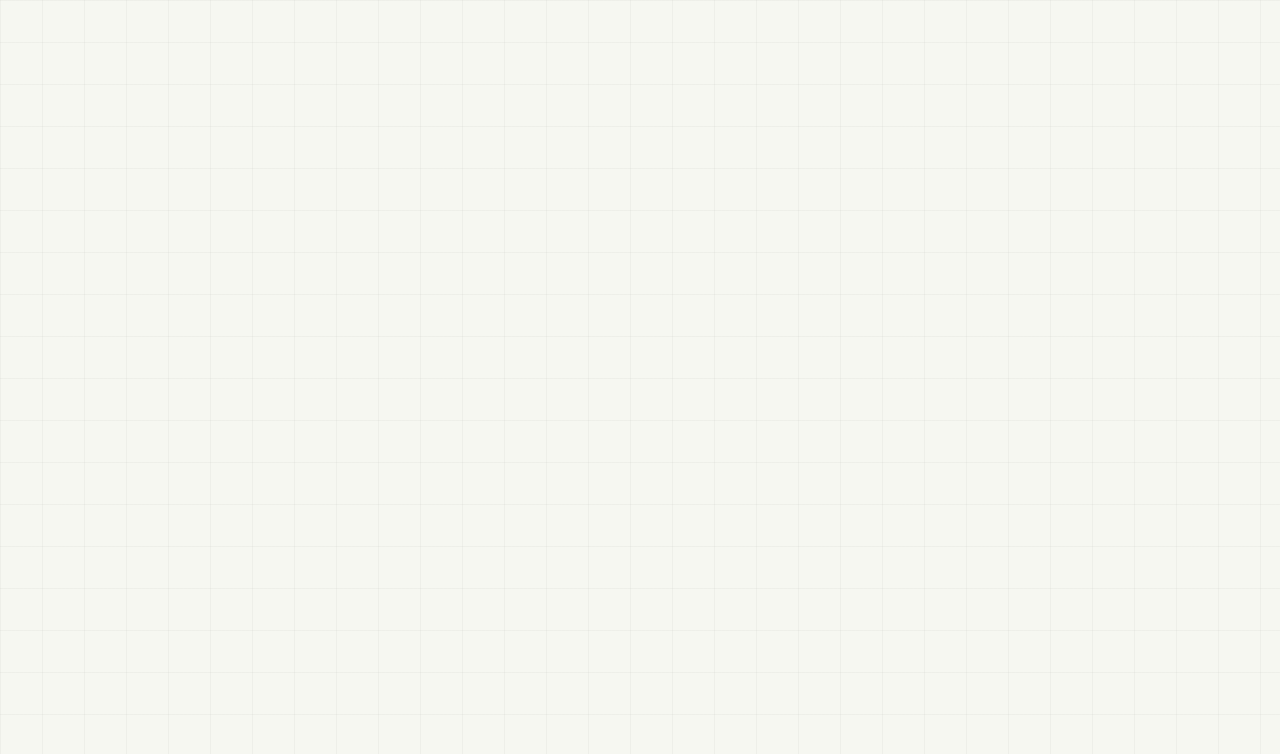
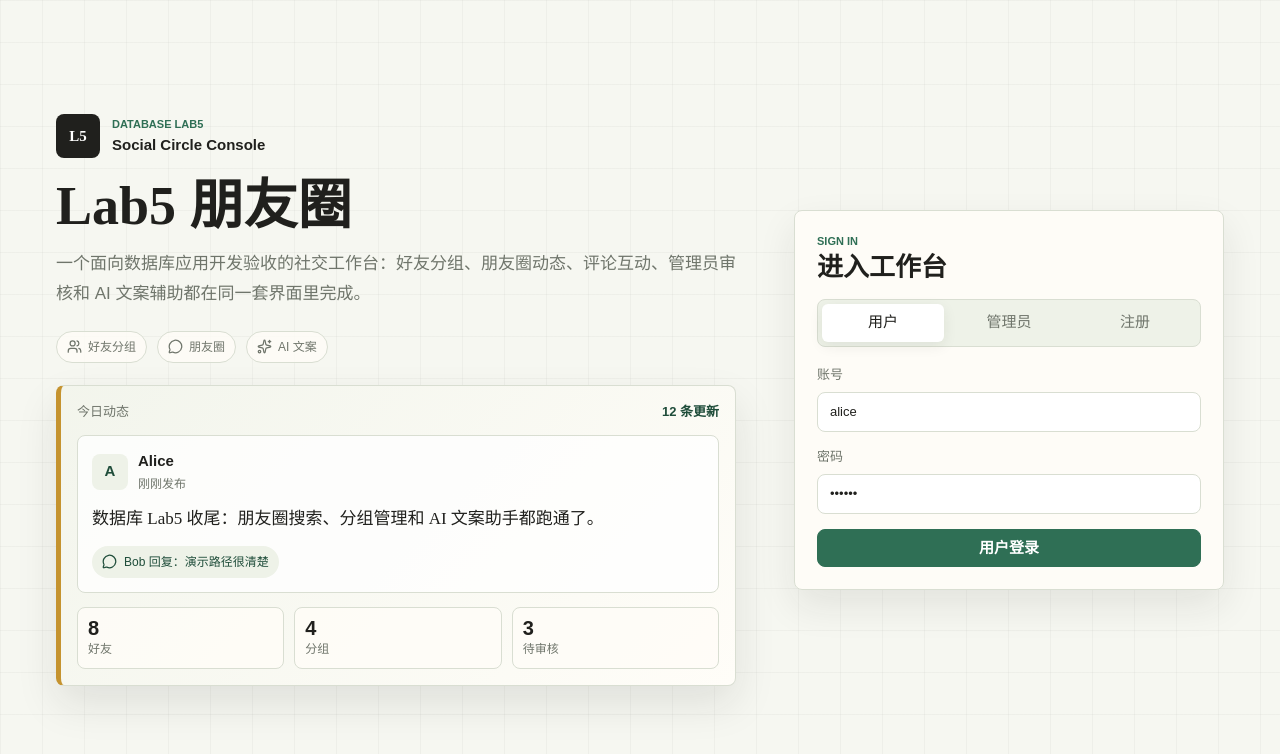
Before and after one commit to Joseph2433/DB_pj_Fdu_26spring_jyn, a Vue app in the folder frontend/: page /login in a window 1280 px wide. Before the commit this address had no page. Shown: the top 754 px of the page. Built offline with nearby package versions, Linux system fonts and the light colour scheme.

Commit message:
重定位/login路由

```diff
--- a/frontend/src/router/index.js
+++ b/frontend/src/router/index.js
@@ -10,15 +10,18 @@ import UserProfileView from '../views/UserProfileView.vue'
 import AdminLayoutView from '../views/AdminLayoutView.vue'
 import AdminReviewView from '../views/AdminReviewView.vue'
 import AdminProfileView from '../views/AdminProfileView.vue'
+import { getAdminMe, getMe } from '../api/client'
 
-export default createRouter({
+const router = createRouter({
   history: createWebHistory(),
   routes: [
-    { path: '/', component: LoginView },
+    { path: '/', redirect: '/login' },
+    { path: '/login', component: LoginView },
     {
       path: '/user',
       component: UserLayoutView,
       redirect: '/user/feed',
+      meta: { requiresAuth: 'user' },
       children: [
         { path: 'feed', component: UserFeedView },
         { path: 'compose', component: UserComposeView },
@@ -32,6 +35,7 @@ export default createRouter({
       path: '/admin',
       component: AdminLayoutView,
       redirect: '/admin/review',
+      meta: { requiresAuth: 'admin' },
       children: [
         { path: 'review', component: AdminReviewView },
         { path: 'profile', component: AdminProfileView }
@@ -39,3 +43,15 @@ export default createRouter({
     }
   ]
 })
+
+router.beforeEach(async (to) => {
+  const requiredAuth = to.matched.find((route) => route.meta.requiresAuth)?.meta.requiresAuth
+  if (!requiredAuth) return true
+
+  const response = requiredAuth === 'admin' ? await getAdminMe() : await getMe()
+  if (response.success) return true
+
+  return { path: '/login', query: { redirect: to.fullPath } }
+})
+
+export default router
--- a/frontend/src/styles.css
+++ b/frontend/src/styles.css
@@ -211,27 +211,49 @@ h2 {
 
 .login-layout {
   min-height: 100vh;
+  width: min(1400px, 100%);
+  margin: 0 auto;
   display: grid;
-  grid-template-columns: minmax(0, 1fr) minmax(320px, 430px);
-  gap: 42px;
+  grid-template-columns: minmax(520px, 1fr) minmax(360px, 430px);
+  gap: 56px;
   align-items: center;
-  padding: 48px;
+  padding: 48px 56px;
 }
 
 .login-copy {
-  max-width: 720px;
+  display: grid;
+  max-width: 820px;
+  gap: 22px;
 }
 
-.login-copy h1 {
-  margin-top: 12px;
+.login-kicker {
+  display: flex;
+  align-items: center;
+  gap: 12px;
 }
 
-.login-copy p:not(.eyebrow) {
-  max-width: 620px;
-  margin-top: 18px;
+.login-kicker strong {
+  display: block;
+  margin-top: 2px;
+  font-size: 15px;
+}
+
+.login-brand-mark {
+  width: 48px;
+  height: 48px;
+}
+
+.login-hero-copy h1 {
+  font-size: 54px;
+  line-height: 0.98;
+}
+
+.login-hero-copy p {
+  max-width: 720px;
+  margin-top: 16px;
   color: var(--muted);
-  font-size: 18px;
-  line-height: 1.8;
+  font-size: 17px;
+  line-height: 1.75;
 }
 
 .login-badges,
@@ -244,7 +266,7 @@ h2 {
 }
 
 .login-badges {
-  margin-top: 28px;
+  margin-top: 0;
 }
 
 .login-badges span,
@@ -291,13 +313,106 @@ h2 {
 }
 
 .login-panel {
-  padding: 24px;
+  align-self: center;
+  padding: 22px;
+}
+
+.login-panel-head {
+  margin-bottom: 16px;
+}
+
+.login-panel-head h2 {
+  margin-top: 4px;
+  font-size: 26px;
+  line-height: 1.1;
 }
 
 .login-panel form {
   display: grid;
   gap: 15px;
-  margin-top: 20px;
+  margin-top: 18px;
+}
+
+.login-preview {
+  display: grid;
+  width: min(680px, 100%);
+  gap: 14px;
+  border: 1px solid var(--line);
+  border-left: 5px solid var(--gold);
+  border-radius: 8px;
+  background:
+    linear-gradient(135deg, rgba(238, 242, 232, 0.74), rgba(255, 253, 248, 0.95)),
+    var(--paper);
+  box-shadow: 0 18px 42px rgba(32, 32, 29, 0.1);
+  padding: 16px;
+}
+
+.preview-topline,
+.preview-metrics {
+  display: flex;
+  align-items: center;
+  justify-content: space-between;
+  gap: 10px;
+}
+
+.preview-topline {
+  color: var(--muted);
+  font-size: 13px;
+}
+
+.preview-topline strong {
+  color: var(--moss-dark);
+}
+
+.preview-post {
+  display: grid;
+  gap: 12px;
+  border: 1px solid var(--line);
+  border-radius: 8px;
+  background: rgba(255, 255, 255, 0.78);
+  padding: 14px;
+}
+
+.preview-post p {
+  color: var(--ink);
+  font-family: "Noto Serif SC", "Source Han Serif SC", serif;
+  font-size: 17px;
+  line-height: 1.7;
+}
+
+.preview-comment {
+  display: inline-flex;
+  width: fit-content;
+  max-width: 100%;
+  align-items: center;
+  gap: 7px;
+  border-radius: 999px;
+  background: #eef2e8;
+  color: var(--moss-dark);
+  padding: 7px 10px;
+  font-size: 12px;
+}
+
+.preview-metrics {
+  display: grid;
+  grid-template-columns: repeat(3, minmax(0, 1fr));
+}
+
+.preview-metrics span {
+  display: grid;
+  gap: 2px;
+  border: 1px solid var(--line);
+  border-radius: 8px;
+  background: rgba(255, 253, 248, 0.82);
+  color: var(--muted);
+  padding: 10px;
+  font-size: 12px;
+}
+
+.preview-metrics strong {
+  color: var(--ink);
+  font-size: 20px;
+  line-height: 1;
 }
 
 .segmented {
@@ -870,6 +985,19 @@ h2 {
 }
 
 @media (max-width: 1100px) {
+  .login-layout {
+    width: min(760px, 100%);
+    grid-template-columns: 1fr;
+    gap: 28px;
+    align-items: start;
+    padding: 32px 24px;
+  }
+
+  .login-panel,
+  .login-preview {
+    width: 100%;
+  }
+
   .workspace-frame {
     grid-template-columns: 1fr;
   }
@@ -923,7 +1051,32 @@ h2 {
 
   .login-layout {
     grid-template-columns: 1fr;
-    padding: 24px;
+    padding: 20px;
+  }
+
+  .login-copy {
+    gap: 18px;
+  }
+
+  .login-hero-copy h1 {
+    font-size: 38px;
+  }
+
+  .login-hero-copy p {
+    font-size: 15px;
+    line-height: 1.65;
+  }
+
+  .login-panel {
+    padding: 18px;
+  }
+
+  .login-preview {
+    padding: 12px;
+  }
+
+  .preview-metrics {
+    grid-template-columns: 1fr;
   }
 
   h1 {
--- a/frontend/src/views/AdminLayoutView.vue
+++ b/frontend/src/views/AdminLayoutView.vue
@@ -32,7 +32,7 @@ async function loadProfile() {
 
 async function goLogout() {
   await logout()
-  router.push('/')
+  router.push('/login')
 }
 
 onMounted(loadProfile)
--- a/frontend/src/views/LoginView.vue
+++ b/frontend/src/views/LoginView.vue
@@ -1,17 +1,58 @@
 <template>
   <main class="login-layout">
     <section class="login-copy">
-      <p class="eyebrow">Database Lab5</p>
-      <h1>Lab5 朋友圈</h1>
-      <p>登录后进入侧栏工作台，完成好友、分组、动态、评论、审核和 AI 文案演示。</p>
+      <div class="login-kicker">
+        <span class="brand-mark login-brand-mark">L5</span>
+        <div>
+          <p class="eyebrow">Database Lab5</p>
+          <strong>Social Circle Console</strong>
+        </div>
+      </div>
+
+      <div class="login-hero-copy">
+        <h1>Lab5 朋友圈</h1>
+        <p>一个面向数据库应用开发验收的社交工作台：好友分组、朋友圈动态、评论互动、管理员审核和 AI 文案辅助都在同一套界面里完成。</p>
+      </div>
+
       <div class="login-badges">
         <span><Users class="tiny-icon" aria-hidden="true" />好友分组</span>
         <span><MessageCircle class="tiny-icon" aria-hidden="true" />朋友圈</span>
         <span><Sparkles class="tiny-icon" aria-hidden="true" />AI 文案</span>
       </div>
+
+      <div class="login-preview" aria-hidden="true">
+        <div class="preview-topline">
+          <span>今日动态</span>
+          <strong>12 条更新</strong>
+        </div>
+        <article class="preview-post">
+          <div class="author-block">
+            <span class="author-avatar">A</span>
+            <span>
+              <strong>Alice</strong>
+              <small>刚刚发布</small>
+            </span>
+          </div>
+          <p>数据库 Lab5 收尾：朋友圈搜索、分组管理和 AI 文案助手都跑通了。</p>
+          <div class="preview-comment">
+            <MessageCircle class="tiny-icon" aria-hidden="true" />
+            Bob 回复：演示路径很清楚
+          </div>
+        </article>
+        <div class="preview-metrics">
+          <span><strong>8</strong> 好友</span>
+          <span><strong>4</strong> 分组</span>
+          <span><strong>3</strong> 待审核</span>
+        </div>
+      </div>
     </section>
 
     <section class="login-panel">
+      <header class="login-panel-head">
+        <p class="eyebrow">Sign In</p>
+        <h2>{{ mode === 'register' ? '创建账号' : '进入工作台' }}</h2>
+      </header>
+
       <div class="segmented">
         <button type="button" :class="{ active: mode === 'user' }" @click="mode = 'user'">用户</button>
         <button type="button" :class="{ active: mode === 'admin' }" @click="mode = 'admin'">管理员</button>
@@ -31,7 +72,9 @@
           密码
           <input v-model="form.password" type="password" autocomplete="current-password" />
         </label>
-        <button class="button primary full" type="submit">{{ submitText }}</button>
+        <button class="button primary full" type="submit">
+          {{ submitText }}
+        </button>
       </form>
 
       <p v-if="message" class="error-message">{{ message }}</p>
@@ -41,11 +84,12 @@
 
 <script setup>
 import { computed, reactive, ref } from 'vue'
-import { useRouter } from 'vue-router'
+import { useRoute, useRouter } from 'vue-router'
 import { MessageCircle, Sparkles, Users } from 'lucide-vue-next'
 import { loginAdmin, loginUser, registerUser } from '../api/client'
 
 const router = useRouter()
+const route = useRoute()
 const mode = ref('user')
 const message = ref('')
 const form = reactive({
@@ -77,6 +121,9 @@ async function submit() {
     message.value = '注册成功，请登录'
     return
   }
-  router.push(mode.value === 'admin' ? '/admin/review' : '/user/feed')
+  const fallbackPath = mode.value === 'admin' ? '/admin/review' : '/user/feed'
+  const allowedPrefix = mode.value === 'admin' ? '/admin' : '/user'
+  const redirectPath = typeof route.query.redirect === 'string' ? route.query.redirect : ''
+  router.push(redirectPath.startsWith(allowedPrefix) ? redirectPath : fallbackPath)
 }
 </script>
--- a/frontend/src/views/UserLayoutView.vue
+++ b/frontend/src/views/UserLayoutView.vue
@@ -35,7 +35,7 @@ async function loadProfile() {
 
 async function goLogout() {
   await logout()
-  router.push('/')
+  router.push('/login')
 }
 
 onMounted(loadProfile)
```
Also changed, not shown: 1 other file (tests, documents, lock files or other folders).
